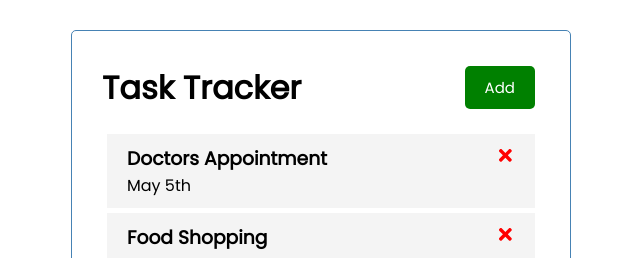
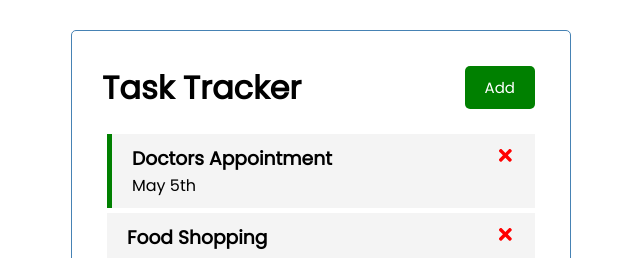
Before and after one commit to giuseppeperna/react-task-tracker, a React (Create React App) app: page / in a window 1280 px wide. Shown: the top 258 px of the page, without its empty margins (319-959 px from the left). Built offline with nearby package versions, Linux system fonts and the light colour scheme; the HTML template or start-up script is replaced by a standard one.

Commit message:
Toggle reminder feature added

```diff
--- a/src/App.js
+++ b/src/App.js
@@ -19,17 +19,32 @@
         ]
     )
 
+    // Toggle Reminder
+    const toggleReminder = (id) => {
+        setTasks(
+            tasks.map((task) =>
+                task.id === id ? {
+                ...task, reminder: !task.reminder }
+                    : task
+            )
+        )
+    }
+
+    // Delete task
     const deleteTask = (id) => {
         setTasks(tasks.filter(
             (task) => task.id !== id)
-        )
+        );
     }
 
   return (
     <div className="container">
         <Header title='Task Tracker'/>
         { tasks.length > 0 ?
-            <Tasks tasks={tasks} onDelete={deleteTask} />
+            <Tasks tasks={tasks}
+                   onDelete={deleteTask}
+                   onToggle={toggleReminder}
+            />
         : 'No Tasks' }
     </div>
   );
--- a/src/components/Task.js
+++ b/src/components/Task.js
@@ -1,8 +1,9 @@
 import { FaTimes } from "react-icons/fa";
 
-const Task = ({ task, onDelete }) => {
+const Task = ({ task, onDelete, onToggle }) => {
     return (
-        <div className='task'>
+        <div className={`task ${task.reminder ? 'reminder' : ''}`}
+             onDoubleClick={() => onToggle(task.id)}>
             <h3>{task.text}
                 <span>
                     <FaTimes onClick={() => onDelete(task.id)} />
--- a/src/components/Tasks.js
+++ b/src/components/Tasks.js
@@ -1,12 +1,13 @@
 import PropTypes from "prop-types";
 import Task from "./Task";
-const Tasks = ({ tasks, onDelete }) => {
+const Tasks = ({ tasks, onDelete, onToggle }) => {
     return (
         <div>
             {tasks.map((task) => (
                 <Task key={task.id}
                       task={task}
                       onDelete={onDelete}
+                      onToggle={onToggle}
                 />
             ))}
         </div>
```
